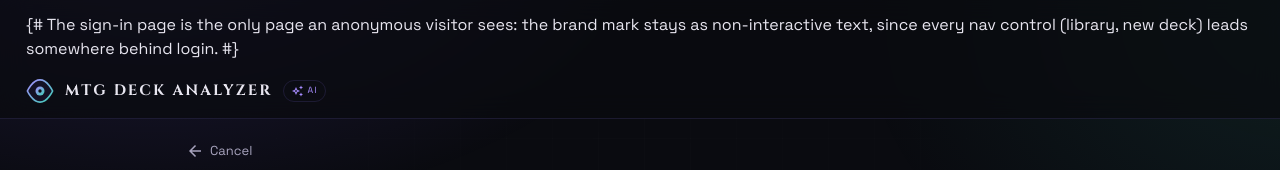
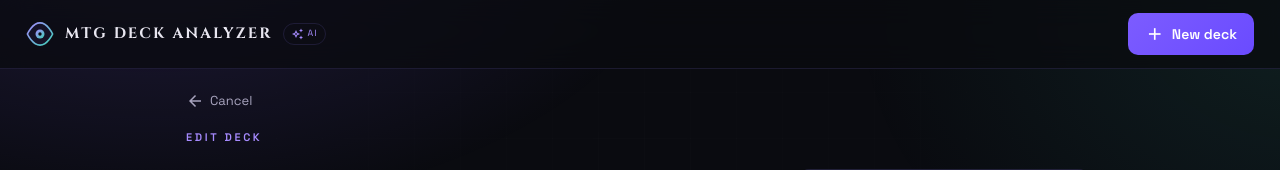
Before and after one commit to gab-25/mtg_deck_analyzer, a Django app: template mtg_deck_analyzer/templates/edit.html in a window 1280 px wide. Shown: the top 170 px of the page. Run offline with Django 5.2, Linux system fonts and the light colour scheme; the template is opened without the code that fills it, so the values that code supplies are empty; some libraries are stand-ins or nearby versions.

Commit message:
revert: leave base.html's nav alone
The nav gate was added for anonymous holders of an unlisted deck link, who
saw a brand link and a "New deck" button that both dead-ended at the login.
Dropping visibility removed those visitors: the sign-in page is now the only
page an anonymous caller ever sees, so the change no longer belongs to this
branch. Restored to main's version.

Co-Authored-By: Claude Opus 5 (1M context) <noreply@anthropic.com>
Claude-Session: https://claude.ai/code/session_014noyG3PuEnLVVPQG8aTdP8

```diff
--- a/mtg_deck_analyzer/templates/base.html
+++ b/mtg_deck_analyzer/templates/base.html
@@ -18,7 +18,6 @@
 
     <div class="relative z-[1] min-h-screen flex flex-col">
         <header class="app-nav no-print">
-            {% if user.is_authenticated %}
             <a href="{% url 'index' %}" class="brand">
                 {% include "partials/brand_mark.html" with size=28 %}
                 <span class="brand-name">MTG DECK ANALYZER</span>
@@ -28,6 +27,7 @@
                 <a href="{% url 'new_deck' %}" class="btn btn-grad">
                     <span class="ms text-[20px]">add</span>New deck
                 </a>
+                {% if user.is_authenticated %}
                 <div class="flex items-center gap-[11px]">
                     <div class="avatar">{{ user.get_username|slice:":2" }}</div>
                     <div class="leading-[1.15]">
@@ -40,17 +40,8 @@
                         </form>
                     </div>
                 </div>
+                {% endif %}
             </nav>
-            {% else %}
-            {# The sign-in page is the only page an anonymous visitor sees: the
-               brand mark stays as non-interactive text, since every nav control
-               (library, new deck) leads somewhere behind login. #}
-            <span class="brand">
-                {% include "partials/brand_mark.html" with size=28 %}
-                <span class="brand-name">MTG DECK ANALYZER</span>
-                <span class="brand-badge"><span class="ms text-[12px]">auto_awesome</span>AI</span>
-            </span>
-            {% endif %}
         </header>
 
         <main class="flex-1">
```
